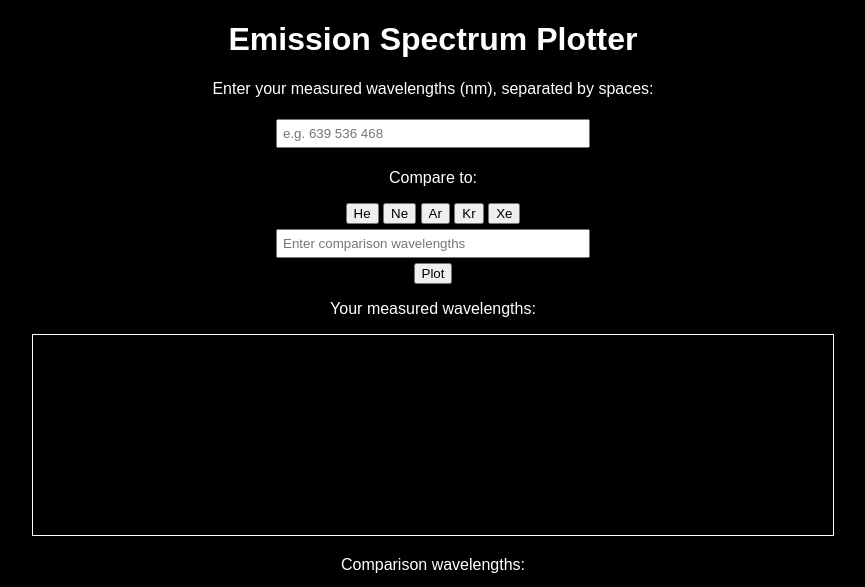
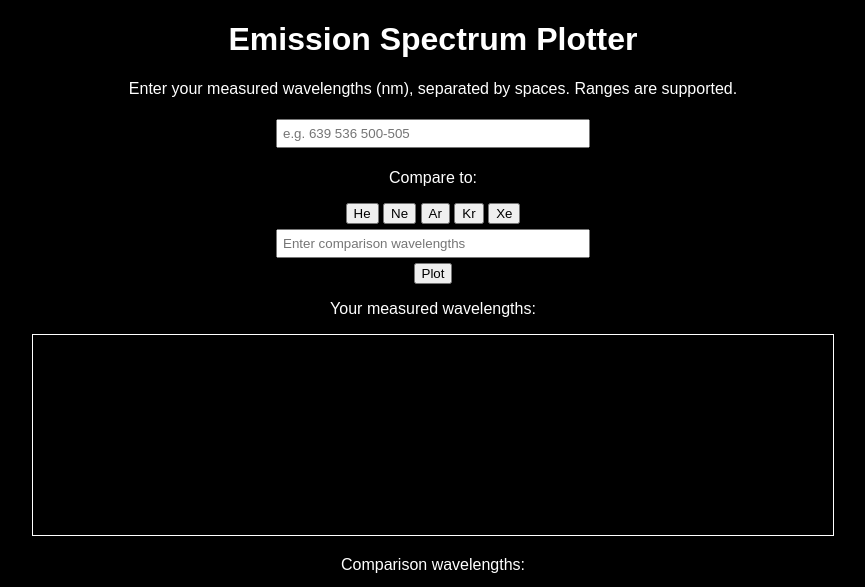
Before and after one commit to ab2028/spectrum-plotter, a plain HTML site: page index.html in a window 1280 px wide. Shown: the top 587 px of the page, without its empty margins (207-1072 px from the left). Drawn offline with Linux system fonts and the light colour scheme.

Commit message:
Update index.html

```diff
--- a/index.html
+++ b/index.html
@@ -13,8 +13,8 @@
   <h1>Emission Spectrum Plotter</h1>
 
   <!-- Inputs (unchanged) -->
-<p>Enter your measured wavelengths (nm), separated by spaces:</p>
-<input id="input1" type="text" placeholder="e.g. 639 536 468">
+<p>Enter your measured wavelengths (nm), separated by spaces. Ranges are supported.</p>
+<input id="input1" type="text" placeholder="e.g. 639 536 500-505">
 
 <p>Compare to:</p>
 <div id="gas-buttons">
```
